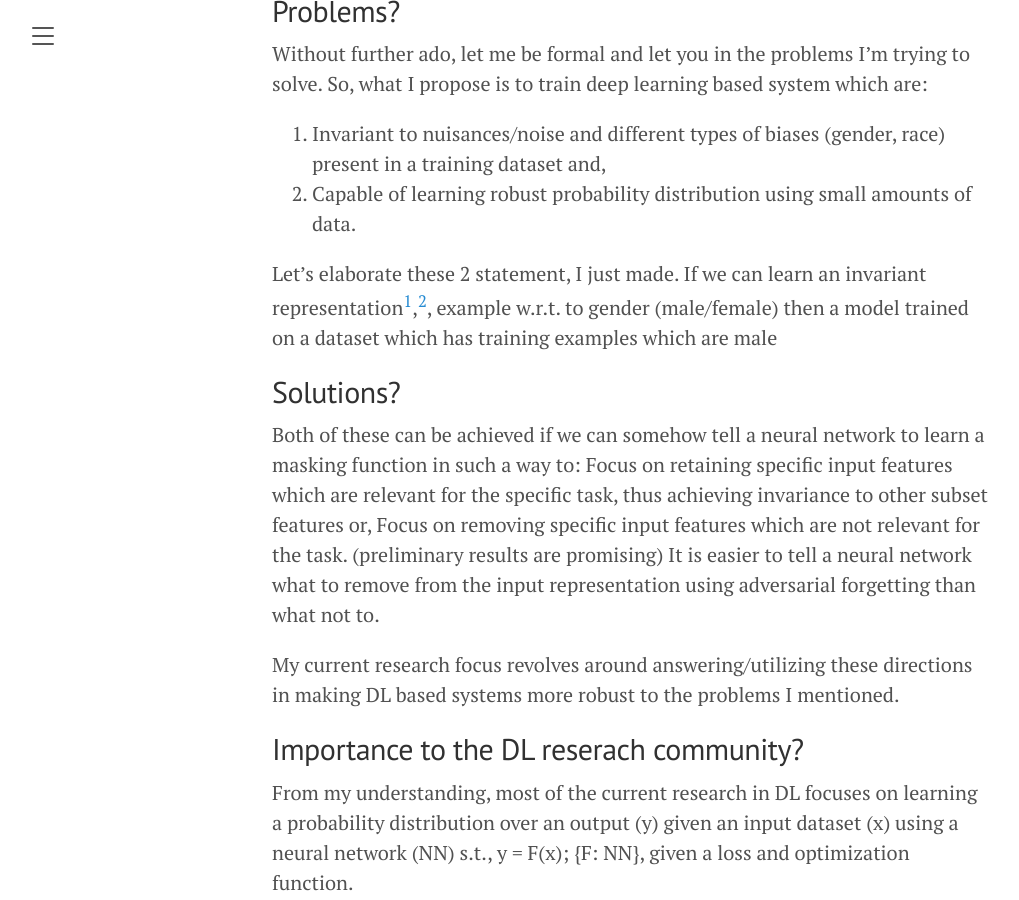
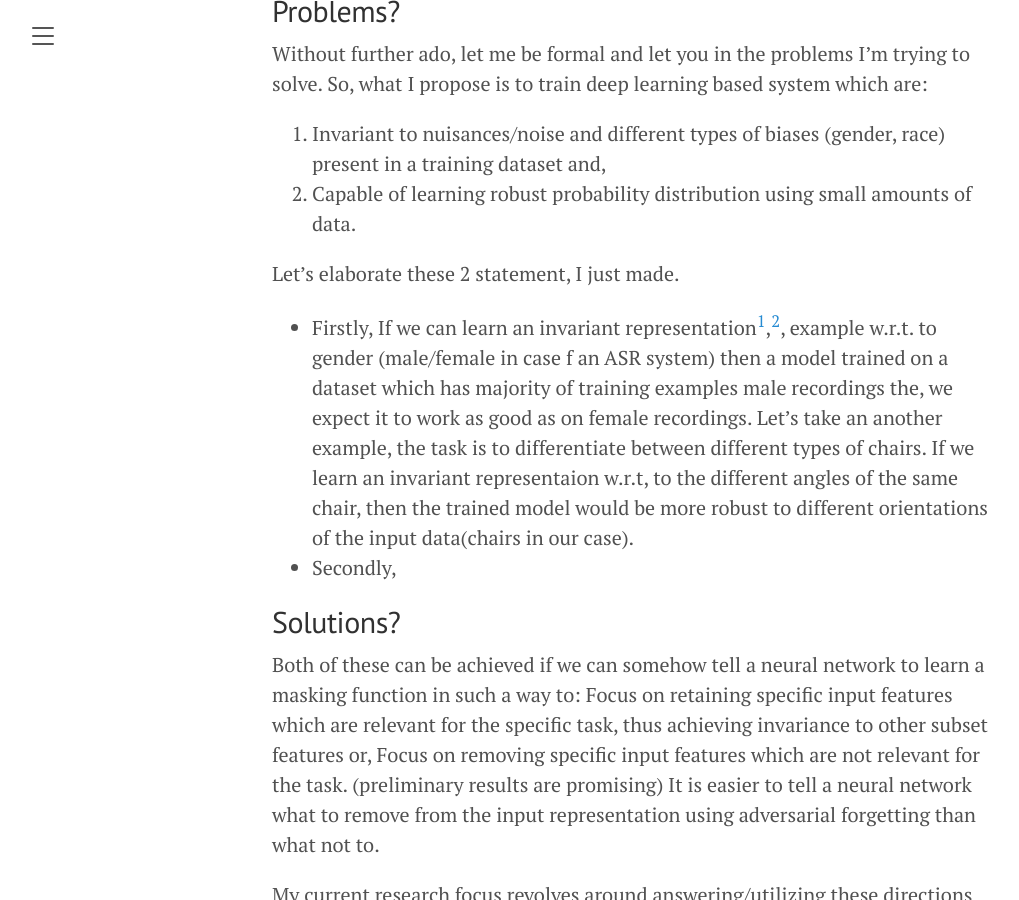
Before and after one commit to raotnameh/raotnameh.github.io, a Jekyll site: the page built from current_rf.md, in a window 1280 px wide and 900 px high, scrolled down 1158 px. Shown: the whole window, without its empty margins (8-1027 px from the left). Built offline with Jekyll 4.4.1, drawn with Linux system fonts in a browser that asks for light colours.

Commit message:
It's just my website

```diff
--- a/current_rf.md
+++ b/current_rf.md
@@ -19,7 +19,9 @@
 1. Invariant to nuisances/noise and different types of biases (gender, race) present in a training dataset and,
 2. Capable of learning robust probability distribution using small amounts of data.
 
-Let's elaborate these 2 statement, I just made. If we can learn an invariant representation[^ref2],[^ref3], example w.r.t. to gender (male/female) then a model trained on a dataset which has training examples which are male
+Let's elaborate these 2 statement, I just made.
+* Firstly, If we can learn an invariant representation[^ref2],[^ref3], example w.r.t. to gender (male/female in case f an ASR system) then a model trained on a dataset which has majority of training examples male recordings the, we expect it to work as good as on female recordings. Let's take an another example, the task is to differentiate between different types of chairs. If we learn an invariant representaion w.r.t, to the different angles of the same chair, then the trained model would be more robust to different orientations of the input data(chairs in our case).
+* Secondly,
 
 ## Solutions?
 Both of these can be achieved if we can somehow tell a neural network to learn a masking function in such a way to:
```
